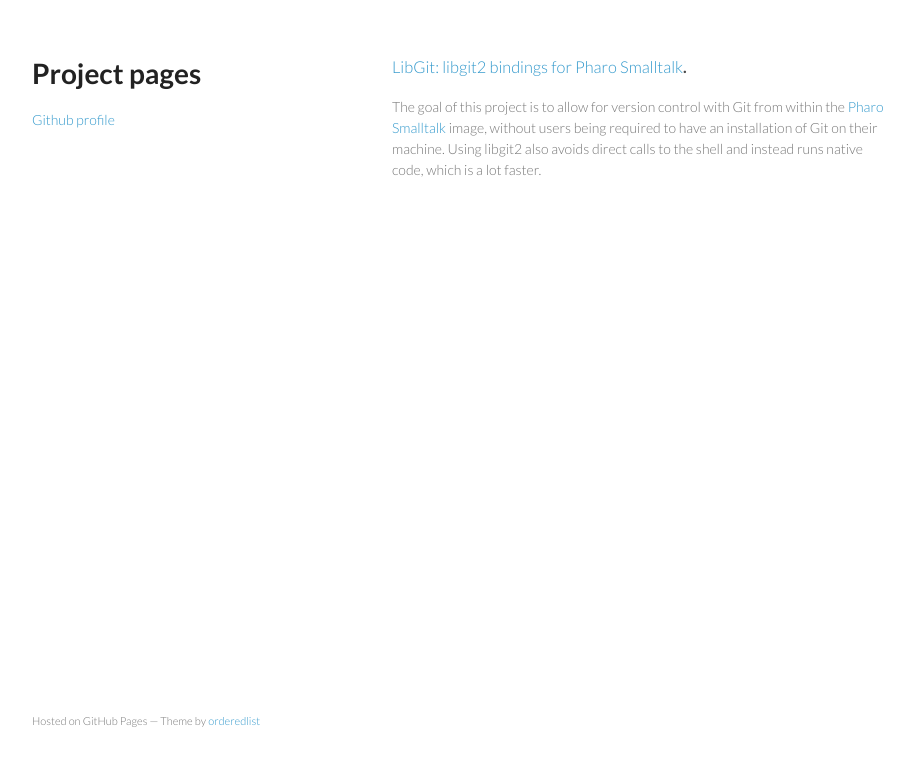
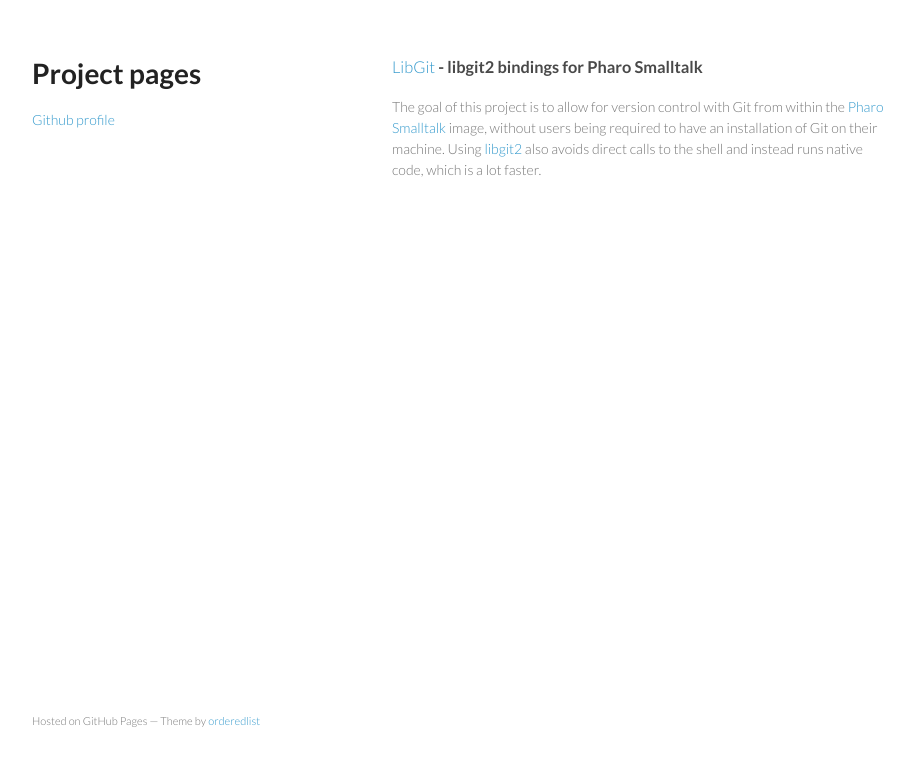
Before and after one commit to theseion/theseion.github.io, a plain HTML site: page index.html in a window 1280 px wide. Shown: the whole page, without its empty margins (178-1092 px from the left). Drawn offline with Linux system fonts and the light colour scheme.

Commit message:
Update index.html

```diff
--- a/index.html
+++ b/index.html
@@ -25,14 +25,14 @@
       <section>
         <h3>
           <a id="LibGit" class="anchor" href="LibGit" aria-hidden="true">
-          LibGit: libgit2 bindings for <a href="http://pharo.org">Pharo Smalltalk</a>.
-          <span class="octicon octicon-link"></span>
+          LibGit
           </a>
+           - libgit2 bindings for Pharo Smalltalk
         </h3>
 
         <p>
           The goal of this project is to allow for version control with Git from within the <a href="http://pharo.org">Pharo Smalltalk</a> image, without users being required to have an installation of Git on their machine.
-          Using libgit2 also avoids direct calls to the shell and instead runs native code, which is a lot faster.
+          Using <a href="http://libgit2.gitub.io">libgit2</a> also avoids direct calls to the shell and instead runs native code, which is a lot faster.
         </p>
 
       </section>
```
